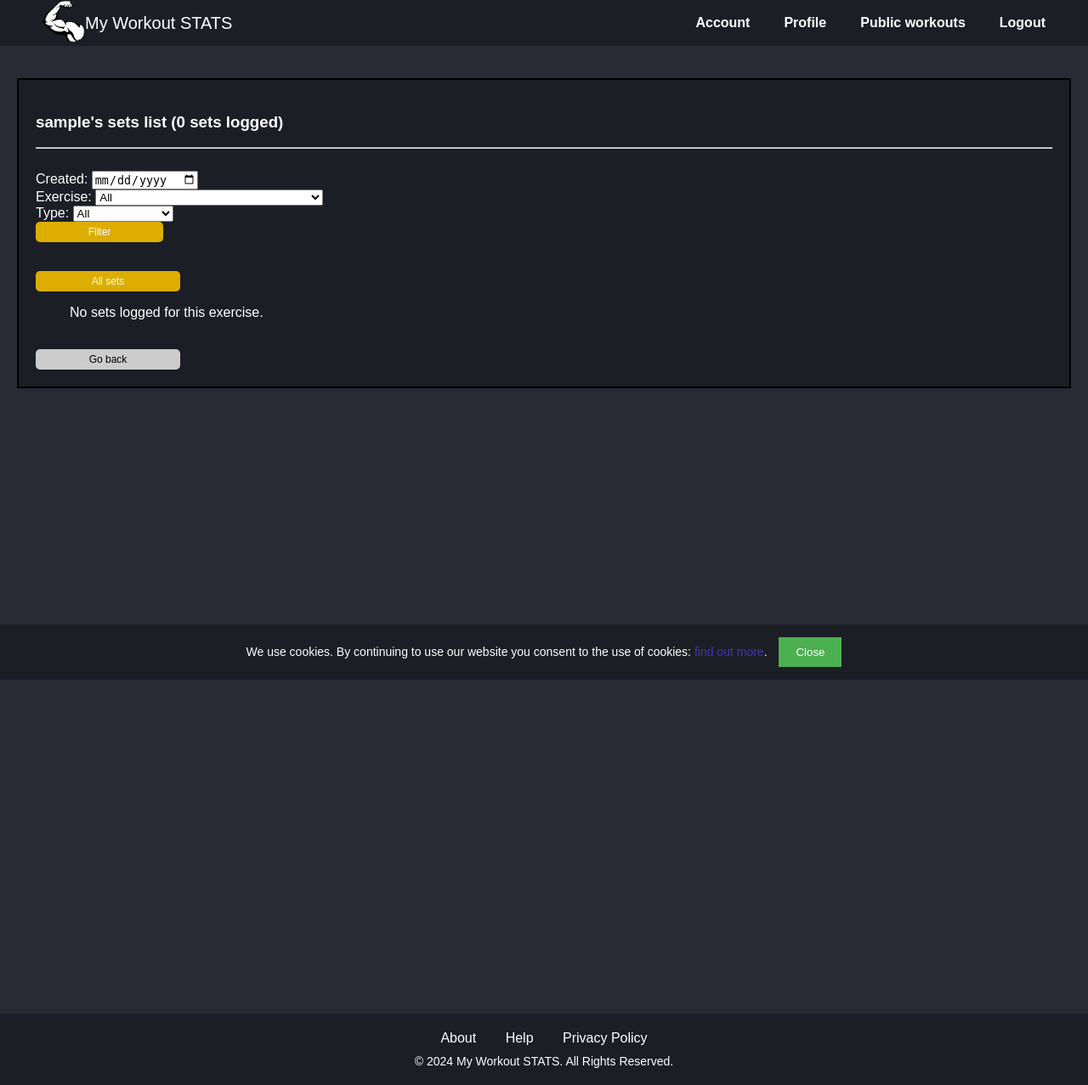
After one commit to vladutcretu/MyWorkoutSTATS, a Django app: page /sets/ in a window 1280 px wide. The commit adds this page. Shown: the whole page at 85% size. Run offline with Django 5.2, Linux system fonts and the light colour scheme; the visitor is signed in with stand-in values (Sample User, id 1); data comes from the database, SQL or seed files in the repository; data that the repository does not hold is empty.

Commit message:
Add sets page + bugfix on importing sets

```diff
--- a/backend/templates/backend/musclegroups_view.html
+++ b/backend/templates/backend/musclegroups_view.html
@@ -7,7 +7,7 @@
 
 <body>
 <div class="base-body">
-    <h3>{{ request.user }}'s muscle group list ({{ musclegroups_count }} body parts)</h3>
+    <h3>{{ request.user }}'s muscle groups list ({{ musclegroups_count }} body parts)</h3>
     <hr>
     <br>
 
@@ -18,7 +18,7 @@
     <ul>
         {% for musclegroup in musclegroups %}
             <p>
-                Muscle Group name: {{ musclegroup.name }}
+                Muscle Group name: <b>{{ musclegroup.name }}</b>
                 <div class="inline-buttons">
                     <a href='{% url "edit-musclegroup" musclegroup.id %}' class="button editBtn">Edit muscle group</button></a>
                     <a href='{% url "delete-musclegroup" musclegroup.id %}' class="button deleteBtn">Delete muscle group</button></a>
--- a/backend/templates/backend/user_account.html
+++ b/backend/templates/backend/user_account.html
@@ -16,6 +16,7 @@
         <a href='{% url "workouts" %}' class="button editBtn">workouts</a>
         <a href='{% url "musclegroups" %}' class="button editBtn">muscle groups</a>
         <a href='{% url "exercises" %}' class="button editBtn">exercises</a>
+        <a href='{% url "sets" %}' class="button editBtn">sets</a>
     </div>
 
     <div class="inline-buttons">
--- /dev/null
+++ b/backend/templates/backend/workingsets_view.html
@@ -0,0 +1,77 @@
+{% extends "layout.html" %}
+
+{% block content %}
+<head>
+    <title>{% block title %}Sets{% endblock title %}</title>
+</head>
+
+<body>
+<div class="base-body">
+    <h3>{{ request.user }}'s sets list ({{ workingsets_count }} sets logged)</h3>
+    <hr>
+    <br>
+
+    <form method="get" action="{% url 'sets' %}">
+        <label for="filter_by_created_date">Created:</label>
+        <input type="date" name="filter_by_created_date" value="{{ request.GET.filter_by_created_date }}">
+        <br>
+
+        <label for="filter_by_exercise">Exercise:</label>
+        <select name="filter_by_exercise">
+            <option value="">All</option>
+            {% for exercise in exercises %}
+                <option value="{{ exercise.id }}">{{ exercise.name }}</option>
+            {% endfor %}
+        </select>
+        <br>
+
+        <label for="filter_by_type">Type:</label>
+        <select name="filter_by_type">
+            <option value="">All</option>
+            <option value="warmup" {% if request.GET.filter_by_type == 'warmup' %}selected{% endif %}>Warm Up sets</option>
+            <option value="working" {% if request.GET.filter_by_type == 'working' %}selected{% endif %}>Working sets</option>
+            <option value="dropset" {% if request.GET.filter_by_type == 'dropset' %}selected{% endif %}>Drop sets</option>
+            <option value="restpause" {% if request.GET.filter_by_type == 'restpause' %}selected{% endif %}>Rest pause sets</option>
+            <option value="myo" {% if request.GET.filter_by_type == 'myo' %}selected{% endif %}>Myo sets</option>
+            <option value="cluster" {% if request.GET.filter_by_type == 'cluster' %}selected{% endif %}>Cluster sets</option>
+            <option value="super" {% if request.GET.filter_by_type == 'super' %}selected{% endif %}>Super sets</option>
+        </select>
+        <br>
+
+        <button class="button editBtn" type="submit">Filter</button>
+    </form>
+
+    <br>
+
+    <div>
+        <p><a href='{% url "sets" %}' class="button editBtn">All sets</a></p>
+    </div>
+
+    <ul>
+        {% if workingsets %}
+            {% for workingset in workingsets reversed %}
+                <p>
+                Set <b>#{{ forloop.revcounter }}</b> logged for exercise: <b>{{ workingset.exercise.name }}</b><br>
+                Created on: <b>{{ workingset.created }}</b> -- Type: <b>{{ workingset.get_type_display }}</b> --
+                {% if workingset.weight or workingset.repetitions %}
+                    Weight: <b>{{ workingset.weight }}</b>, Reps: <b>{{ workingset.repetitions }}</b>
+                {% elif workingset.distance or workingset.time %}
+                    Distance: <b>{{ workingset.distance }}</b>, Time: <b>{{ workingset.time }}</b>
+                {% endif %}
+                    <div class="inline-buttons">
+                        <a href='{% url "edit-workingset" workingset.id %}' class="button editBtn">Edit set</button></a>
+                        <a href='{% url "delete-workingset" workingset.id %}' class="button deleteBtn">Delete set</button></a>
+                    </div>
+                </p>
+            {% endfor %}
+        {% else %}
+                <p>No sets logged for this exercise.</p>
+        {% endif %}
+    </ul>
+
+    <br>
+    <a href='{% url "account" %}' class="button backBtn">Go back</a>
+
+</div>
+</body>
+{% endblock content %}
--- a/backend/urls.py
+++ b/backend/urls.py
@@ -50,6 +50,7 @@ urlpatterns = [
     path('remove-exercise/<int:exercise_id>/', views.remove_exercise_from_workout, name='remove-exercise'),
 
     # Working sets urls
+    path('sets/', views.view_workingsets, name='sets'),
     path('create-set/<int:exercise_id>/<int:workout_id>/', views.create_workingsets, name='create-workingset'),
     path('copy-set/<int:workingset_id>', views.copy_workingsets, name='copy-workingset'),
     path('edit-set/<int:workingset_id>/', views.edit_workingsets, name='edit-workingset'),
--- a/backend/views.py
+++ b/backend/views.py
@@ -271,9 +271,10 @@ def delete_musclegroups(request, musclegroup_id):
 # # # # # # # # # # # # # # # # # # # # # # # # # # # # # # # # # # # Exercises VIEWS # # # # # # # # # # # # # # # # # # # # # # # # # # # # # #
 @login_required(login_url='login')
 def view_exercises(request):
-   """View used by user to see all exercises, and search them by their name"""
+   """View used by user to see all exercises, with search them by their name or filter by muscle group options"""
    exercises = Exercise.objects.filter(user=request.user)
    exercises_count = exercises.count()
+   musclegroups = MuscleGroup.objects.filter(user=request.user)
 
    if request.user.is_authenticated:
       q = request.GET.get('q', '')
@@ -282,6 +283,11 @@ def view_exercises(request):
          Q(name__icontains = q),
          user=request.user
       )
+
+      filter_by_musclegroup = request.GET.get('filter_by_musclegroup', '')
+      if filter_by_musclegroup:
+         exercises = exercises.filter(musclegroup=filter_by_musclegroup)
+
       exercises_count = exercises.count()
    else:
       exercises = []
@@ -289,6 +295,7 @@ def view_exercises(request):
    context = {
       'exercises': exercises,
       'exercises_count': exercises_count,
+      'musclegroups': musclegroups
    }
    return render(request, 'backend/exercises_view.html', context)
 
@@ -574,6 +581,39 @@ def remove_exercise_from_workout(request, exercise_id):
 
 # # # # # # # # # # # # # # # # # # # # # # # # # # # # # # # # # # # WorkingSets VIEWS # # # # # # # # # # # # # # # # # # # # # # # # # # # # # #
 @login_required(login_url='login')
+def view_workingsets(request):
+   """View used by user to see all sets, with filter options"""
+   workingsets = WorkingSet.objects.filter(user=request.user)
+   workingsets_count = workingsets.count()
+   exercises = Exercise.objects.filter(user=request.user)
+
+   if request.user.is_authenticated:
+      filter_by_created_date = request.GET.get('filter_by_created_date', '')
+      if filter_by_created_date:
+         workingsets = workingsets.filter(created=filter_by_created_date)
+
+      filter_by_exercise = request.GET.get('filter_by_exercise', '')
+      if filter_by_exercise:
+         workingsets = workingsets.filter(exercise=filter_by_exercise)
+
+      filter_by_type = request.GET.get('filter_by_type', '')
+      if filter_by_type:
+         workingsets = workingsets.filter(type=filter_by_type)
+
+      workingsets_count = workingsets.count()
+   else:
+      workingsets = []
+
+   context = {
+      'workingsets': workingsets,
+      'workingsets_count': workingsets_count,
+      'exercises': exercises
+   }
+   return render(request, 'backend/workingsets_view.html', context)
+
+
+
+@login_required(login_url='login')
 def create_workingsets(request, exercise_id, workout_id):
    """View used to add working set to an existing exercise in a workout"""
    exercise = Exercise.objects.get(pk=exercise_id, user=request.user)
@@ -834,7 +874,7 @@ def get_or_create_musclegroup_and_exercise(imported_exercise, user):
 
 def import_workingsets(imported_exercise, user, workout, exercise, created):
    """Created for refactoring: creating (importing) workingsets of an exercise from an imported workout"""
-   for imported_workingset in imported_exercise.workingsets.all():
+   for imported_workingset in imported_exercise.workingsets.filter(created=imported_exercise.created):
       WorkingSet.objects.create(
          user=user,
          workout=workout,
```
Also changed, not shown: backend/templates/backend/exercises_view.html (+21 -4 lines), backend/templates/backend/page_about.html (+12 -1 lines).
